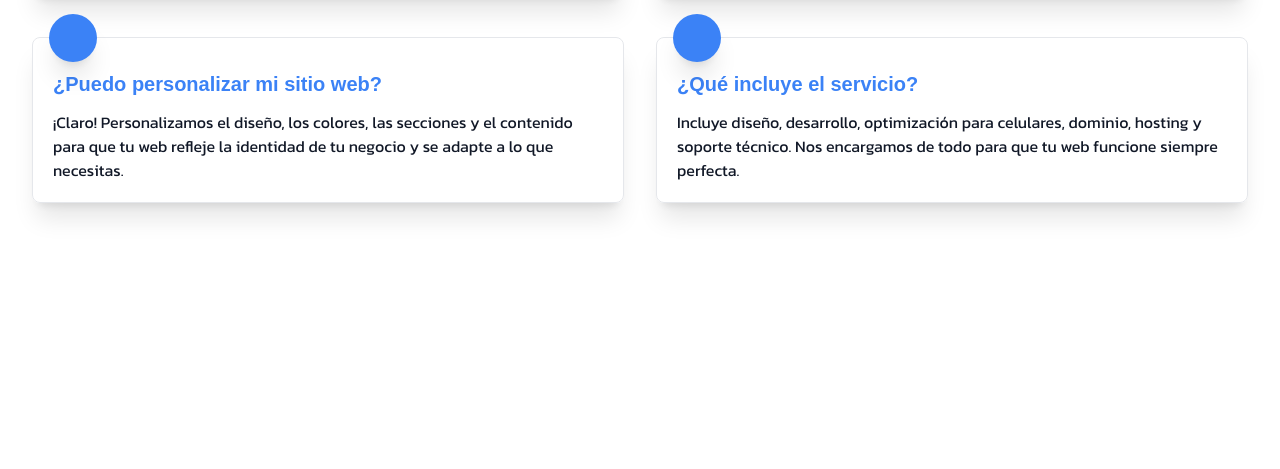
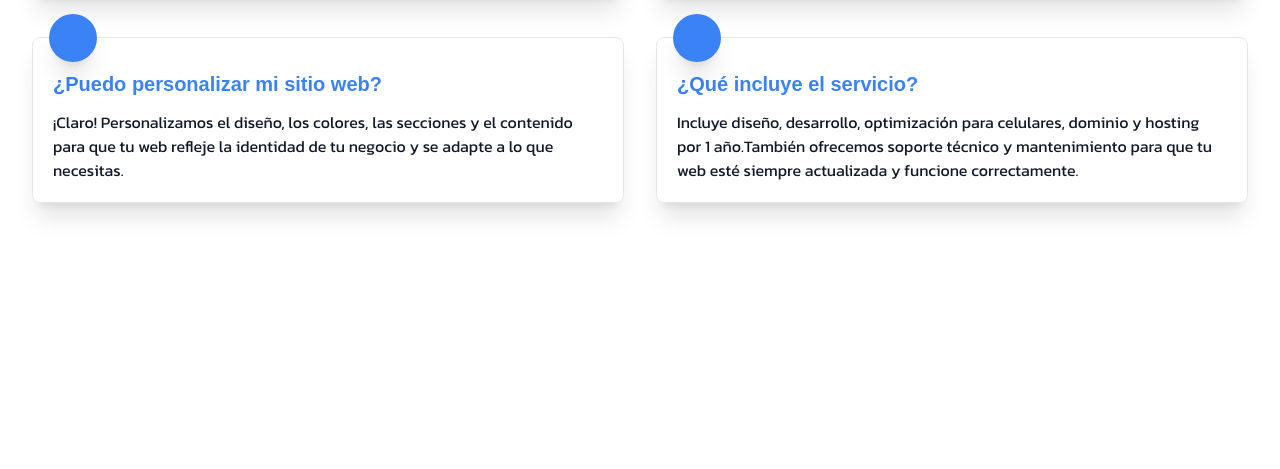
Before and after one commit to Arielstereo/EmprenDev, an Astro site: page /home in a window 1280 px wide. Shown: the part 1287-1756 px from the top of the page. Built offline with nearby package versions, Linux system fonts and the light colour scheme; Astro itself is replaced by a stand-in of ours.

Commit message:
feat: update text

```diff
--- a/src/components/Features.jsx
+++ b/src/components/Features.jsx
@@ -92,9 +92,10 @@ const Features = () => {
               ¿Qué incluye el servicio?
             </h3>
             <p className="text-gray-900 dark:text-gray-100">
-              Incluye diseño, desarrollo, optimización para celulares, dominio,
-              hosting y soporte técnico. Nos encargamos de todo para que tu web
-              funcione siempre perfecta.
+              Incluye diseño, desarrollo, optimización para celulares, dominio y
+              hosting por 1 año.También ofrecemos soporte técnico y
+              mantenimiento para que tu web esté siempre actualizada y funcione
+              correctamente.
             </p>
           </div>
         </div>
--- a/src/components/Portfolio.jsx
+++ b/src/components/Portfolio.jsx
@@ -6,7 +6,7 @@ const portfolios = [
     img: "/tapeo.jpeg",
     title: "Tapeo Cervecería",
     details:
-      "Menú digital interactivo pensado para cervecerías y bares. Los clientes pueden escanear un QR en la mesa y acceder al menú desde su celular, ver imágenes de los productos, consultar precios y realizar pedidos de forma ágil y sin contacto. El diseño es adaptable a cualquier dispositivo.",
+      "Menú digital interactivo pensado para cervecerías y bares, pero adaptable a otros negocios. Los clientes pueden escanear un QR y acceder al menú desde su celular, ver imágenes de los productos, consultar precios y realizar pedidos de forma ágil. El diseño es adaptable a cualquier dispositivo.",
     href: "https://menu-qr-psi.vercel.app/",
     color: "text-slate-900",
     mobile: "/tapeo_celu.png",
@@ -15,7 +15,7 @@ const portfolios = [
     img: "/beauty.jpeg",
     title: "Beauty Spa",
     details:
-      "Sitio web profesional para un salón de belleza. Permite a los clientes reservar turnos directamente por WhatsApp, consultar precios de servicios y productos, y acceder a las redes sociales del negocio. El diseño es moderno, atractivo y pensado para convertir visitantes en nuevos clientes.",
+      "Sitio web profesional para un salón de belleza. Permite a los clientes reservar turnos directamente por WhatsApp, consultar precios de servicios y productos, y acceder a las redes sociales del negocio. El diseño es moderno, atractivo y pensado para convertir visitantes en nuevos clientes. Es solo un ejemplo, pero se puede personalizar según las necesidades del cliente y a distintos rubros.",
     href: "https://beauty-spa-ivory.vercel.app/",
     color: "text-slate-100",
     mobile: "/beauty_mobile.png",
```
